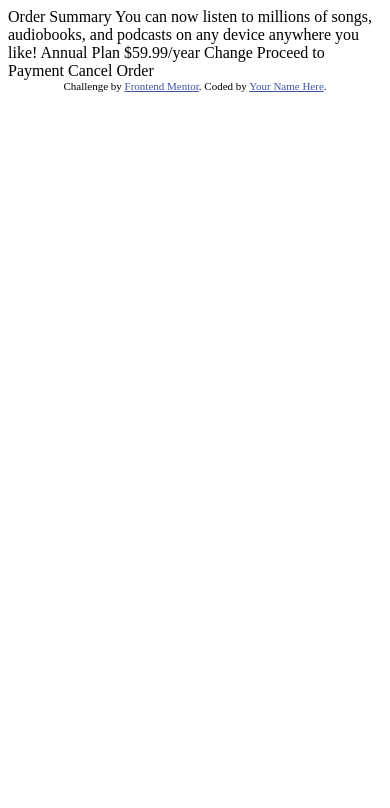
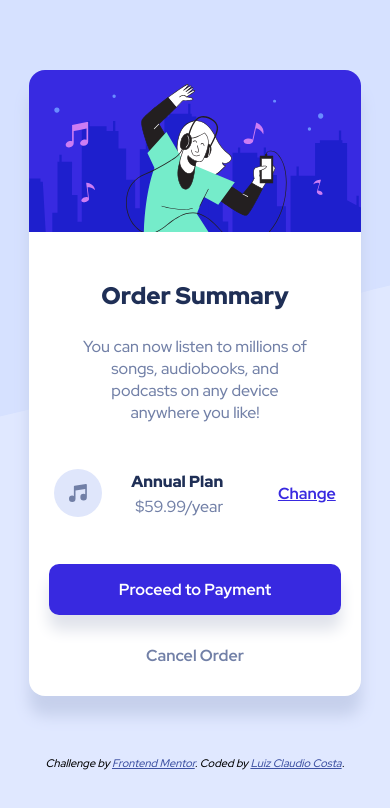
Before and after one commit to luizclaudiocosta/order-summary-component-main, a plain HTML site: page index.html in a window 390 px wide. Drawn offline with Linux system fonts and the light colour scheme.

Commit message:
challenge done

```diff
--- a/index.html
+++ b/index.html
@@ -7,31 +7,44 @@
   <link rel="icon" type="image/png" sizes="32x32" href="./images/favicon-32x32.png">
 
   <title>Frontend Mentor | Order summary card</title>
+  <link rel="stylesheet" href="style.css">
 
-  <!-- Feel free to remove these styles or customise in your own stylesheet 👍 -->
-  <style>
-    .attribution { font-size: 11px; text-align: center; }
-    .attribution a { color: hsl(228, 45%, 44%); }
-  </style>
+  <link rel="preconnect" href="https://fonts.googleapis.com">
+  <link rel="preconnect" href="https://fonts.gstatic.com" crossorigin>
+  <link href="https://fonts.googleapis.com/css2?family=Red+Hat+Display:wght@500;700;900&display=swap" rel="stylesheet">
+
 </head>
 <body>
 
-  Order Summary
+  <main class="container">
 
-  You can now listen to millions of songs, audiobooks, and podcasts on any
-  device anywhere you like!
+    <h1>Order Summary</h1>
 
-  Annual Plan
-  $59.99/year
+    <p>You can now listen to millions of songs, audiobooks, and podcasts on any
+    device anywhere you like!</p>
 
-  Change
+    <div class="offer">
+      <div class="offer-description">
+        <h2 class="plan-name">Annual Plan</h2>
+        <h2>$59.99/year</h2>
+      </div>
+      <div class="offer-change">
+        <a href="#">Change</a>
+      </div>
+    </div>
 
-  Proceed to Payment
-  Cancel Order
+    <a href="#" class="proceed">Proceed to Payment</a>
+    <a href="" class="cancel">Cancel Order</a>
 
-  <div class="attribution">
-    Challenge by <a href="https://www.frontendmentor.io?ref=challenge" target="_blank">Frontend Mentor</a>.
-    Coded by <a href="#">Your Name Here</a>.
-  </div>
+  </main>
+
+
+
+  <footer class="attribution">
+    <address>
+        Challenge by <a href="https://www.frontendmentor.io?ref=challenge" target="_blank">Frontend Mentor</a>.
+      Coded by <a href="mailto:1970luizcosta@gmail.com">Luiz Claudio Costa</a>.
+    </address>
+  </footer>
 </body>
 </html>
--- /dev/null
+++ b/style.css
@@ -0,0 +1,203 @@
+* {
+    box-sizing: border-box;
+    margin: 0;
+    padding: 0;
+  }
+
+body {
+font-family: 'Red Hat Display', sans-serif;
+background-image: url(images/pattern-background-desktop.svg);
+background-position: top center;
+background-size:auto;
+background-repeat:repeat-x;
+background-color: hsl(225, 100%, 94%);
+}
+
+.container {
+max-width: 450px;
+background-color: #fff;;
+margin: auto;
+margin-top: 100px;
+border-radius: 16px;
+text-align: center;
+margin-bottom: 60px;
+box-shadow: 0 20px 15px hsl(224, 50%, 85%);
+background-image: url(images/illustration-hero.svg);
+background-position: top center;
+background-repeat: no-repeat;
+padding: 45px;
+padding-top: 270px;
+}
+h1 {
+font-size: 29px;
+font-weight: 900;
+color: hsl(223, 47%, 23%);
+margin-bottom: 25px;
+}
+p {
+font-size: 16px;
+padding-left: 30px;
+padding-right: 30px;
+color: hsl(224, 23%, 55%);
+line-height: 28px;
+}
+.offer {
+    display: flex;
+    margin-top: 45px;
+    margin-left: 25px;
+    margin-right: 25px;
+    margin-bottom: 45px;
+}
+.offer-description {
+    flex: 1;
+    text-align: end;
+    height: 50px;
+    background-image: url(images/icon-music.svg);
+    background-repeat: no-repeat;
+    background-position-x: left;
+}
+.offer-change {
+flex: 1;
+text-align: end;
+line-height: 50px;;
+}
+h2 {
+    font-size: 16px;
+    color: hsl(224, 23%, 55%);
+    line-height: 25px;
+    font-weight: 500;
+}
+.plan-name {
+color: hsl(223, 47%, 23%);
+font-weight: 900;
+}
+.offer-change a {
+color:  hsl(245, 75%, 52%);
+font-weight: 700;
+}
+.offer-change a:hover {
+    text-decoration: none;
+    color: hsl(245, 60%, 60%);
+}
+.proceed {
+    display: block;
+    padding: 15px;
+    background-color: hsl(245, 75%, 52%);
+    border-radius: 10px;
+    color: #fff;
+    font-weight: 700;
+    text-decoration: none;
+    box-shadow: 0 15px 15px hsl(224, 23%, 90%);
+}
+.proceed:hover {
+background-color: hsl(245, 60%, 60%);
+}
+.cancel {
+color: hsl(224, 23%, 55%);
+font-weight: 700;
+text-decoration: none;
+margin-top: 30px;
+display: inline-block;
+}
+.cancel:hover {
+color: hsl(223, 47%, 23%);
+}
+
+.attribution { font-size: 11px; text-align: center; }
+.attribution a { color: hsl(228, 45%, 44%); }
+
+
+
+
+@media (max-width: 440px) {
+    .container {
+    max-width: 85%;
+    padding: 30px;
+    padding-top: 210px;
+    background-size: contain;
+    margin-top: 70px;
+    }
+    h1 {
+    font-size: 24px;
+    }
+    p {
+        padding: 5;
+    }
+    .offer {
+        margin-left: 5;
+        margin-right: 5;
+    }
+    .offer-change {
+        flex: 2;
+    }
+    .offer-description {
+        flex: 3;
+    }
+}
+
+@media (max-width: 410px) {
+    .container {
+        max-width: 85%;
+        padding: 20px;
+        padding-top: 210px;
+        background-size: contain;
+        margin-top: 70px;
+    }
+    h1 {
+        font-size: 24px;
+    }
+    p {
+        line-height: 22px;
+    }
+    .offer {
+        margin-left: 5px;
+        margin-right: 5px;
+    }
+    .offer-change {
+        flex: 2;
+    }
+    .offer-description {
+        flex: 3;
+    }
+    .cancel {
+        margin-bottom: 10px;
+    }
+}
+
+@media (max-width: 321px) {
+    .container {
+        max-width: 85%;
+        padding: 20px;
+        padding-top: 210px;
+        background-size: contain;
+        margin-top: 70px;
+        margin-bottom: 20px;
+    }
+    h1 {
+        font-size: 24px;
+    }
+    p {
+        line-height: 22px;
+    }
+    .offer {
+        margin-left: 5px;
+        margin-right: 5px;
+        flex-direction: column;
+        justify-content: center;
+        margin-bottom: 20px;
+    }
+    .offer-description {
+        text-align: center;
+        width: 90%;
+        margin-left: 30px;
+    }
+    .offer-change {
+        text-align: center;
+    }
+    .cancel {
+        margin-bottom: 10px;
+    }
+    .attribution {
+        padding: 30px;
+    }
+}
```
